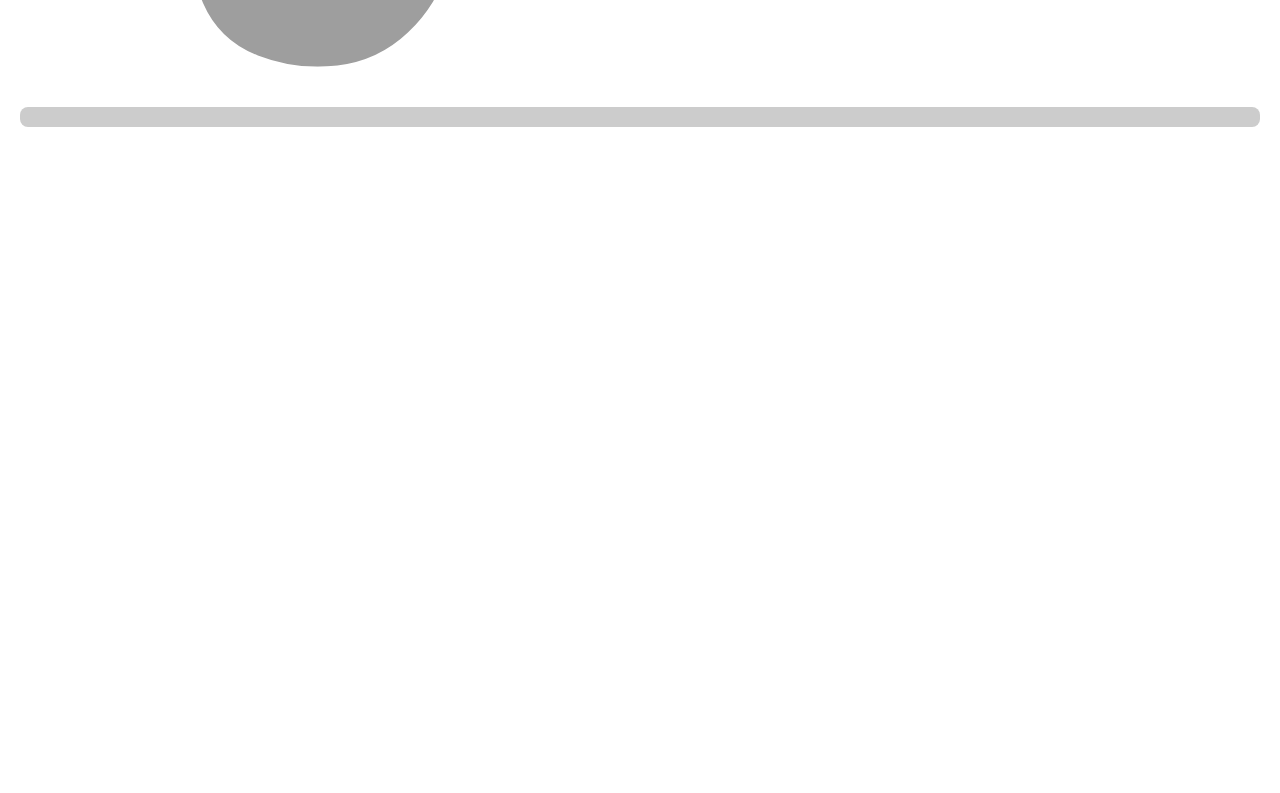
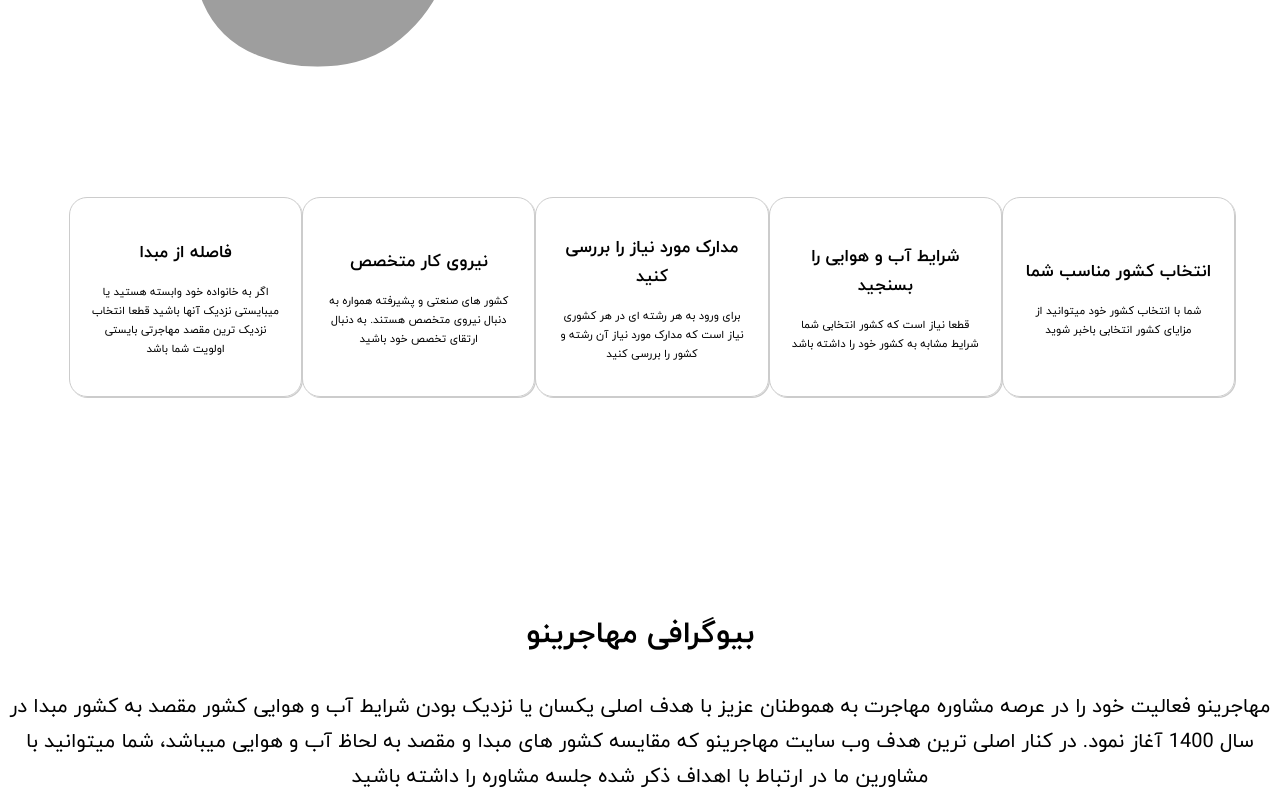
Before and after one commit to Numixious/Mohajerino, a plain HTML site: page index.html in a window 1280 px wide. Shown: the part 291-1084 px from the top of the page. Before the commit the page ends 800 px from the top, so only its background shows below. Drawn offline with nearby package versions, Linux system fonts and the light colour scheme; grey boxes are pictures that could not be loaded.

Commit message:
6 January 11:34 AM

```diff
--- a/assets/styles.css
+++ b/assets/styles.css
@@ -42,6 +42,16 @@ html {
   body {
     font-size: 1.6rem;
     text-align: center;
+  }
+}
+@media screen and (max-width : 856px) {
+  .info__hero {
+    flex-direction: row;
+    flex-wrap: wrap;
+    flex-grow: 2;
+  }
+  .hero--boxes {
+    margin-bottom: 1rem;
   }
 }
 
@@ -107,15 +117,75 @@ html {
 .btn--hero {
   margin-top: 2rem;
 }
-.second__hero {
 
-}
+
 .info__hero{
-  background-color: #ccc;
+  display: flex;
+  justify-content: space-evenly;
+  align-items: center;
+  /* background-color: #ccc; */
   padding: 1rem 2.5rem;
-  border-radius: 8px;
-  margin: 2rem 2rem;
+  /* border-radius: 8px; */
+  margin: 10rem 2rem;
   text-align: center;
   white-space: nowrap;
   font-size: 1.6rem;
+  width: 95%;
+  height: auto;
+
 }
+.hero--boxes {
+  border: 1px solid #ccc;
+  padding: 1rem 2rem;
+  border-radius:18px;
+  text-align: center;
+  white-space: nowrap;
+  font-size: 1.6rem;
+  box-shadow: 1px 1px #ccc;
+  height: 200px;
+  flex-wrap: wrap;
+  white-space: pre-line;
+  width: 300px;
+
+
+}
+.boxes--flex {
+  display: flex;
+  justify-content: center;
+  align-items: center;
+  flex-direction: column;
+  /* flex-wrap: wrap; */
+  overflow-wrap: normal;
+}
+.hero--boxes > h1 {
+  font-size: 1.7rem;
+}
+.hero--boxes > p {
+  font-size: 1.1rem;
+  padding-top: 1.6rem;
+}
+.biography {
+  display: flex;
+  justify-content: center;
+  flex-direction: column;
+  align-items: center;
+  margin-top: 20rem;
+}
+.biography__info {
+  display: flex;
+  justify-content: center;
+  align-items: center;
+  flex-direction: column;
+  white-space: normal;
+  text-align: center;
+
+}
+
+.biography__info > h1 {
+  font-size: 3rem;
+  padding-bottom: 3rem;
+}
+.biography__info > p {
+  font-size: 2rem;
+
+}
--- a/index.html
+++ b/index.html
@@ -6,6 +6,7 @@
     <meta name="viewport" content="width=device-width, initial-scale=1.0" />
     <link rel="stylesheet" href="./assets/styles.css" />
     <link rel="stylesheet" href="./assets/fonts.css" />
+    <link href="https://unpkg.com/aos@2.3.1/dist/aos.css" rel="stylesheet">
     <title>مهاجرینو</title>
     <meta
       name="description"
@@ -78,8 +79,36 @@
     </section>
     <section class="second__hero">
       <div class="info__hero">
+        <div class="hero--boxes boxes--flex">
+          <h1>انتخاب کشور مناسب شما</h1>
+          <p>شما با انتخاب کشور خود میتوانید از مزایای کشور انتخابی باخبر شوید</p>
+        </div>
+        <div class="hero--boxes boxes--flex">
+          <h1>شرایط آب و هوایی را بسنجید</h1>
 
+          <p>قطعا نیاز است که کشور انتخابی شما  شرایط مشابه به کشور خود را داشته باشد</p>
+
+        </div>
+        <div class="hero--boxes boxes--flex">
+          <h1>مدارک مورد نیاز را بررسی کنید</h1>
+          <p>برای ورود به هر رشته ای در هر کشوری نیاز است که مدارک مورد نیاز آن رشته و کشور را بررسی کنید</p>
+        </div>
+        <div class="hero--boxes boxes--flex">
+          <h1>نیروی کار متخصص</h1>
+          <p>کشور های صنعتی و پشیرفته همواره به دنبال نیروی متخصص هستند. به دنبال ارتقای تخصص خود باشید</p>
+        </div>
+        <div class="hero--boxes boxes--flex">
+          <h1>فاصله از مبدا</h1>
+          <p>اگر به خانواده خود وابسته هستید یا میبایستی نزدیک آنها باشید قطعا انتخاب نزدیک ترین مقصد مهاجرتی بایستی اولویت شما باشد</p>
+        </div>
       </div>
     </section>
+    <section class="biography">
+      <div class="biography__info">
+        <h1>بیوگرافی مهاجرینو</h1>
+        <p>مهاجرینو فعالیت خود را در عرصه مشاوره مهاجرت به هموطنان عزیز با هدف اصلی یکسان یا نزدیک بودن شرایط آب و هوایی کشور مقصد به کشور مبدا در سال 1400 آغاز نمود. در کنار اصلی ترین هدف وب سایت مهاجرینو که مقایسه کشور های مبدا و مقصد به لحاظ آب و هوایی میباشد، شما میتوانید با مشاورین ما در ارتباط با اهداف ذکر شده جلسه مشاوره را داشته باشید</p>
+      </div>
+    </section>
+    <script src="https://unpkg.com/aos@2.3.1/dist/aos.js"></script>
   </body>
 </html>
```
